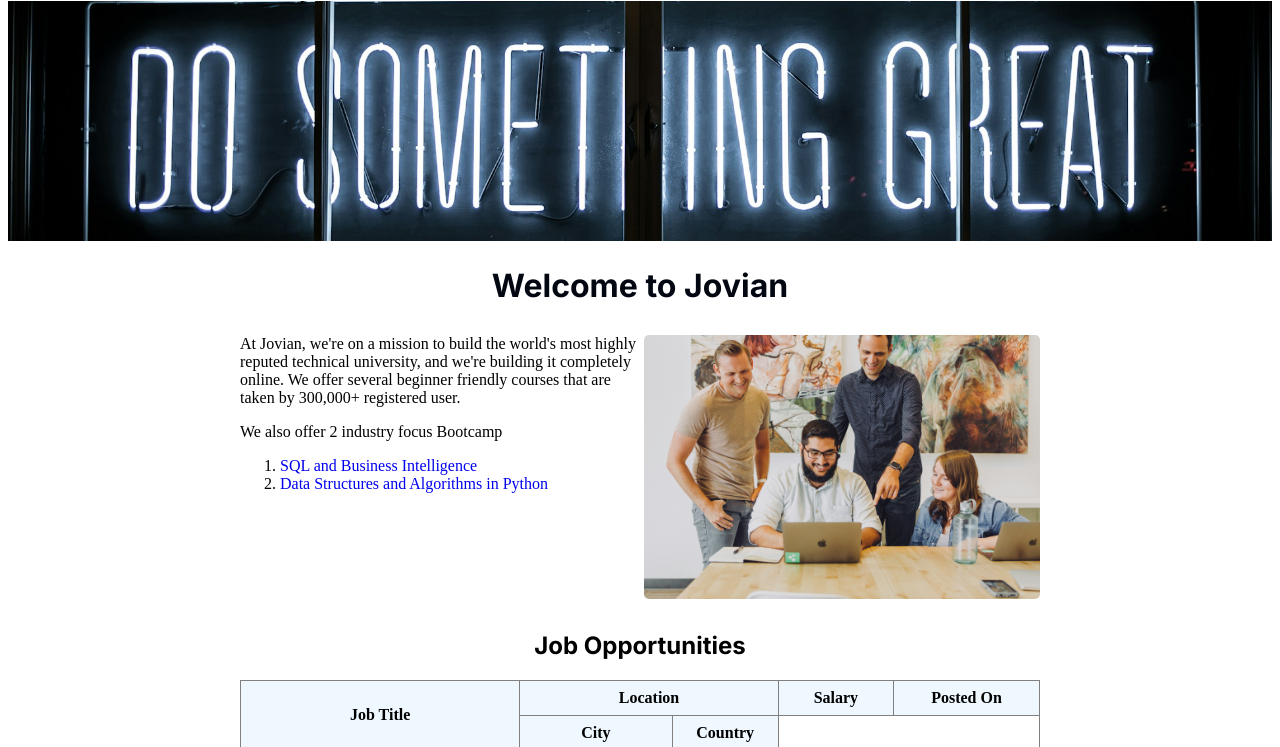
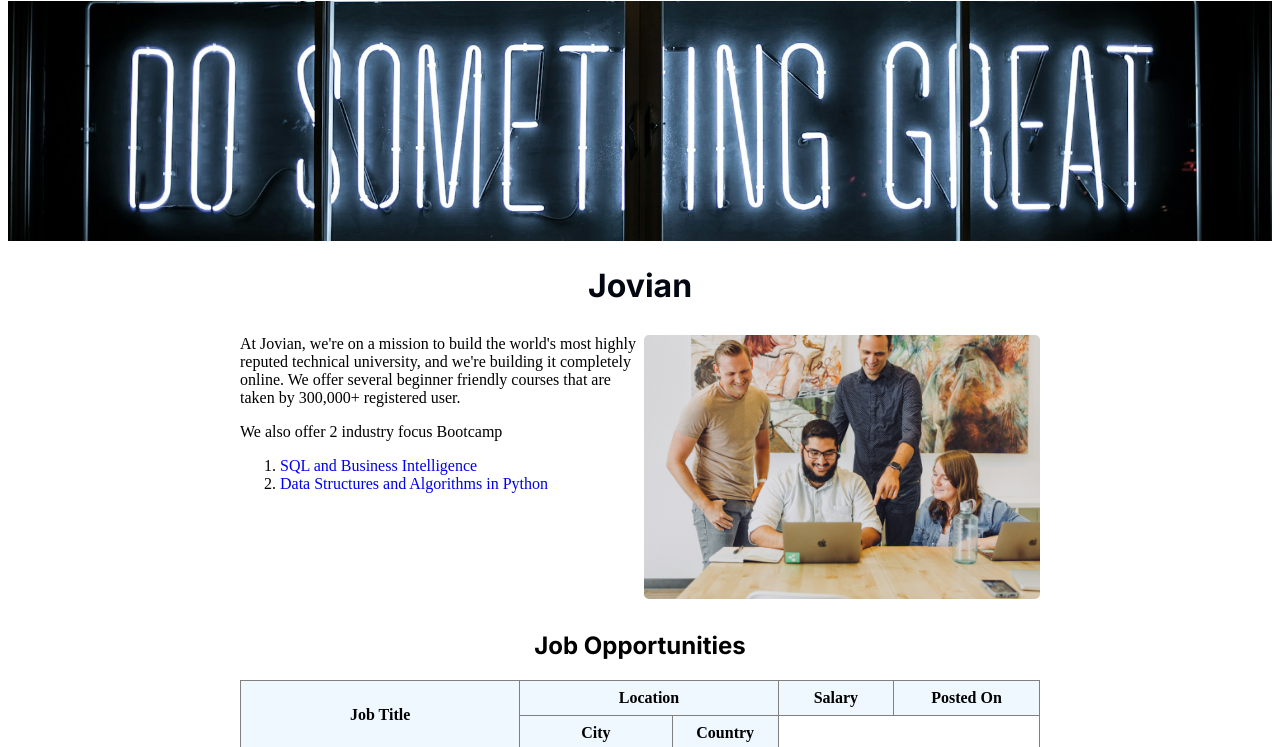
Before and after one commit to GovindaYadav173/jovian-careers-site-live, a plain HTML site: page src/index.html in a window 1280 px wide. Shown: the part 26-773 px from the top of the page. Drawn offline with Linux system fonts and the light colour scheme.

Commit message:
updated index

```diff
--- a/src/index.html
+++ b/src/index.html
@@ -18,7 +18,7 @@
         <img id="logo" alt="Jovian Logo" src="logo.png" </div>
         <img id="banner" src="banner.jpg" alt="Banner" height="240">
         <h1>
-            Welcome to Jovian</h1>
+            Jovian</h1>
         <div id="about">
             <div id="description">
                 <p style="margin-top:0;">
```
